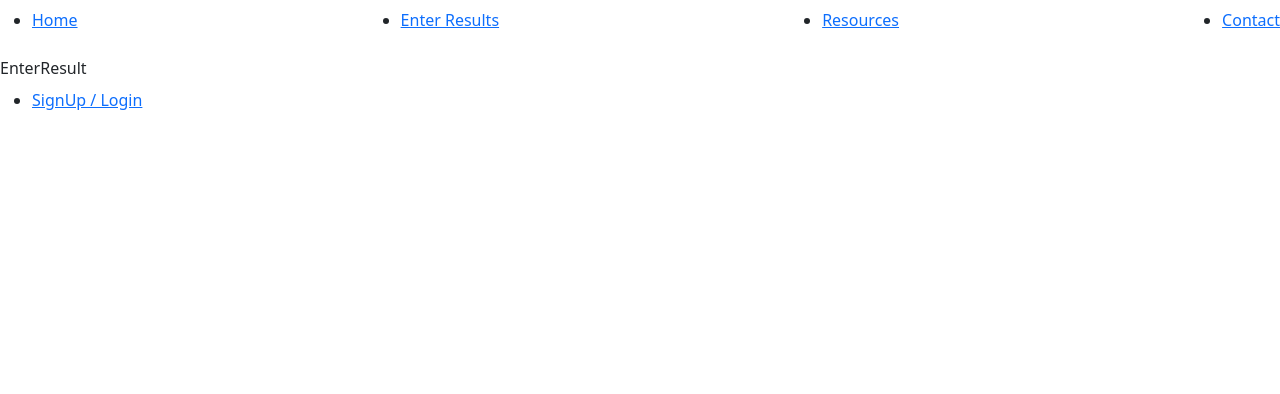
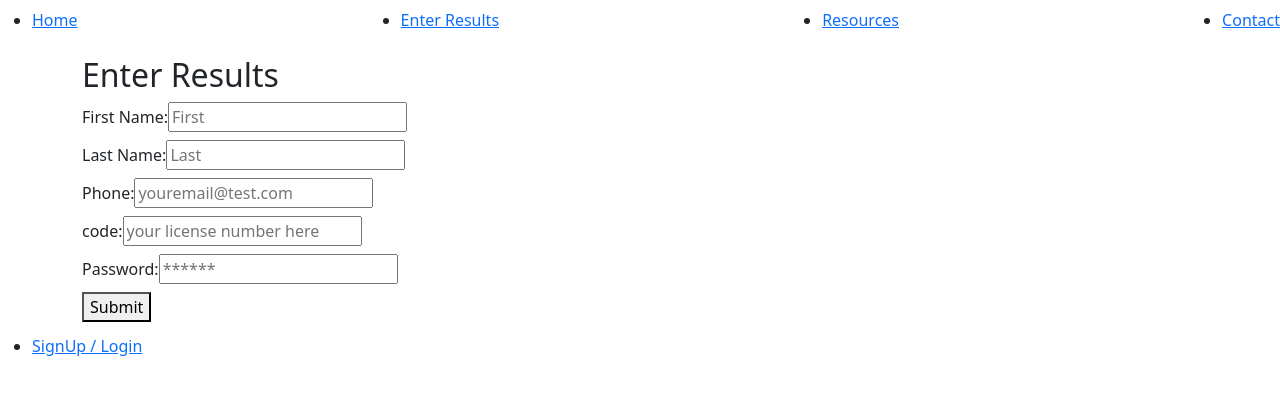
Before and after one commit to HannahAB777/Blood-donation-, a React (Create React App) app in the folder client/: page /app/enter-result in a window 1280 px wide. Shown: the top 394 px of the page. Built offline with nearby package versions, Linux system fonts and the light colour scheme.

Commit message:
draft results form

```diff
--- a/client/src/pages/app/EnterResult.jsx
+++ b/client/src/pages/app/EnterResult.jsx
@@ -1,10 +1,100 @@
-import React from 'react';
+import React, { useState } from 'react';
+import { Link } from 'react-router-dom';
+import { useMutation } from '@apollo/client';
+import Auth from '../../utils/auth';
+import { ADD_RESULT} from '../../utils/mutations';
 
 export default function EnterResult() {
+  const [formState, setFormState] = useState({ patientFirstName: '',
+    patientLastName: '',
+    phoneNumber: '',
+    code: '',
+    createdAt: '',});
+  const [addResult] = useMutation(ADD_RESULT);
+
+  const handleFormSubmit = async (event) => {
+    event.preventDefault();
+    const mutationResponse = await addResult({
+      variables: {
+        patientFirstName: formState.patientFirstName,
+        patientLastName: formState.patientLastName,
+        phoneNumber: formState.phoneNumber,
+        code: formState.code,
+        createdAt: formState.createdAt,
+
+      },
+    });
+    const token = mutationResponse.data.addResult.token;
+    Auth.login(token);
+  };
+
+  const handleChange = (event) => {
+    const { name, value } = event.target;
+    setFormState({
+      ...formState,
+      [name]: value,
+    });
+  };
+
   return (
+    <div className="container my-1">
 
-
-        <div>EnterResult</div>
-
-  )
+      <h2>Enter Results</h2>
+      <form onSubmit={handleFormSubmit}>
+        <div className="flex-row space-between my-2">
+          <label htmlFor="patientFirstName">First Name:</label>
+          <input
+            placeholder="First"
+            name="patientFirstName"
+            type="patientFirstName"
+            id="patientFirstName"
+            onChange={handleChange}
+          />
+        </div>
+        <div className="flex-row space-between my-2">
+          <label htmlFor="patientLastName">Last Name:</label>
+          <input
+            placeholder="Last"
+            name="patientLastName"
+            type="patientLastName"
+            id="patientLastName"
+            onChange={handleChange}
+          />
+        </div>
+        <div className="flex-row space-between my-2">
+          <label htmlFor="phoneNumber">Phone:</label>
+          <input
+            placeholder="youremail@test.com"
+            name="phoneNumber"
+            type="phoneNumber"
+            id="phoneNumber"
+            onChange={handleChange}
+          />
+          </div>
+          <div className="flex-row space-between my-2">
+          <label htmlFor="phoneNumber">code:</label>
+          <input
+            placeholder="your license number here"
+            name="code"
+            type="code"
+            id="code"
+            onChange={handleChange}
+          />
+        </div>
+        <div className="flex-row space-between my-2">
+          <label htmlFor="pwd">Password:</label>
+          <input
+            placeholder="******"
+            name="password"
+            type="password"
+            id="pwd"
+            onChange={handleChange}
+          />
+        </div>
+        <div className="flex-row flex-end">
+          <button type="submit">Submit</button>
+        </div>
+      </form>
+    </div>
+  );
 }
```
